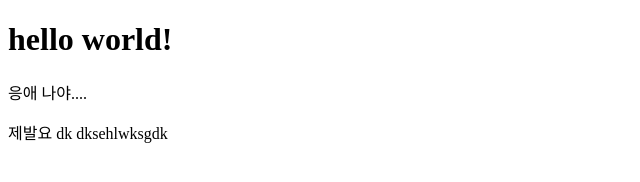
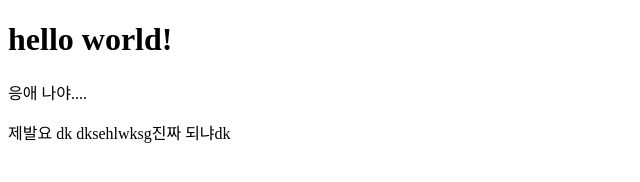
Before and after one commit to suyoung503/suyoung503.github.io, a plain HTML site: page index.html in a window 1280 px wide. Shown: the full height of the page, 0-640 px from the left. Drawn offline with Linux system fonts and the light colour scheme.

Commit message:
hello 추가

```diff
--- a/index.html
+++ b/index.html
@@ -5,5 +5,5 @@
     </head>
     <h1>hello world!</h1>
     <p>응애 나야....</p>
-    <p>제발요 dk dksehlwksgdk</p>
+    <p>제발요 dk dksehlwksg진짜 되냐dk</p>
 </html>
```
